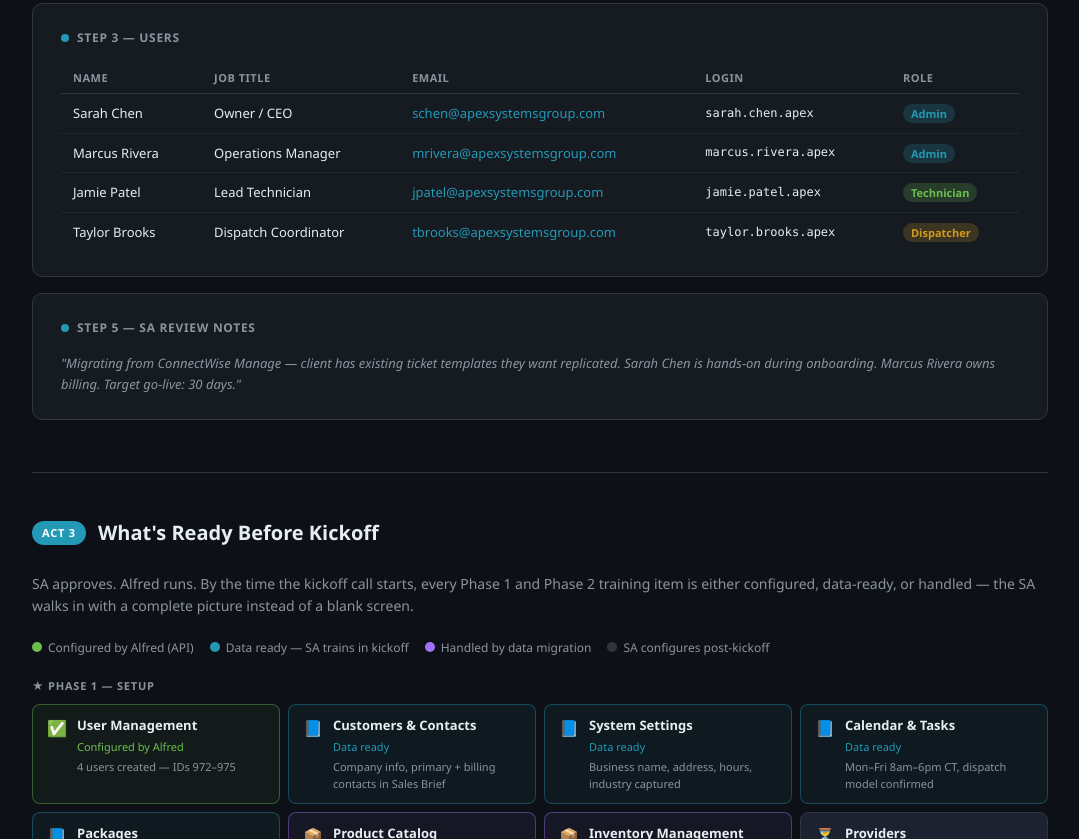
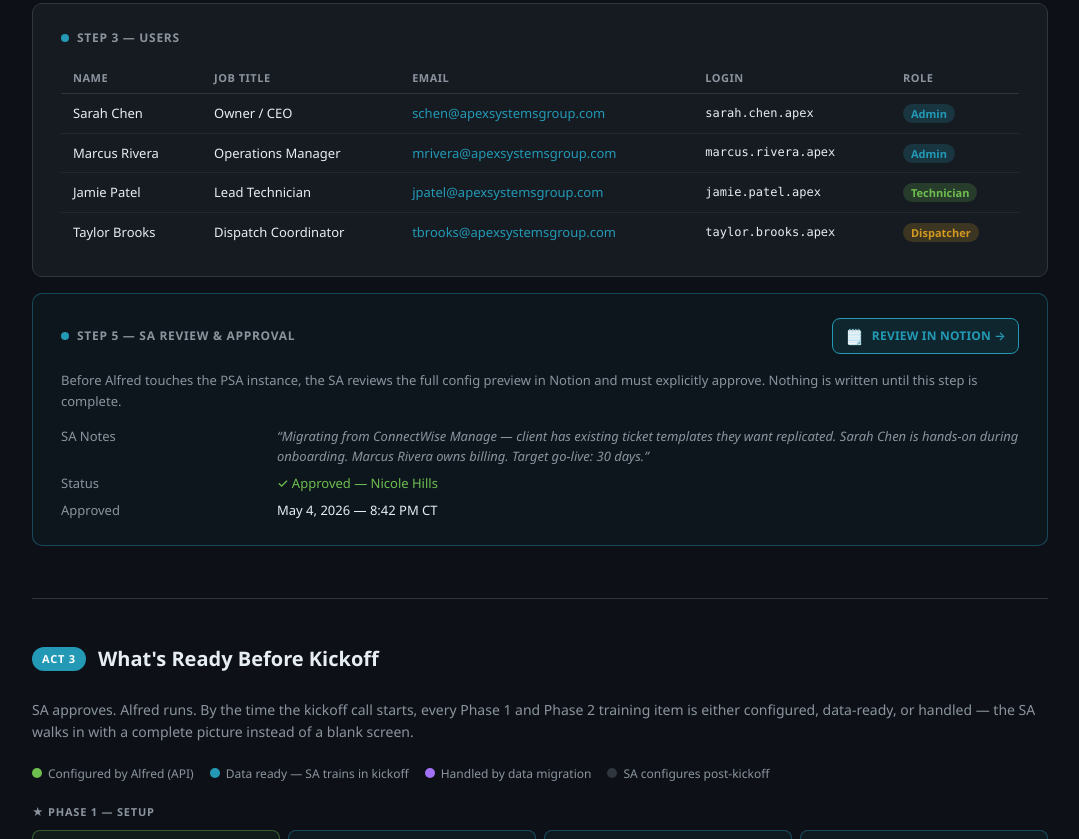
Before and after one commit to aiextucker/Onboarding-Automation-Project, a plain HTML site: page demo-walkthrough.html in a window 1280 px wide. Shown: the part 1890-2729 px from the top of the page, without its empty margins (100-1179 px from the left). Drawn offline with Linux system fonts and the light colour scheme.

Commit message:
Add Notion approval link to demo-walkthrough.html

```diff
--- a/demo-walkthrough.html
+++ b/demo-walkthrough.html
@@ -200,7 +200,7 @@
       <div class="pipeline-arrow">→</div>
       <div class="pipeline-step"><span class="icon">📝</span>Client<br>Questionnaire</div>
       <div class="pipeline-arrow">→</div>
-      <div class="pipeline-step active"><span class="icon">⚡</span>SA Approves<br>Config</div>
+      <div class="pipeline-step active"><span class="icon">🗒️</span>SA Approves<br>in Notion</div>
       <div class="pipeline-arrow">→</div>
       <div class="pipeline-step active"><span class="icon">🔌</span>Alfred Pushes<br>to PSA API</div>
       <div class="pipeline-arrow">→</div>
@@ -322,9 +322,22 @@
       </table>
     </div>
 
-    <div class="card">
-      <div class="card-title"><span class="dot"></span>Step 5 — SA Review Notes</div>
-      <p style="font-size:13px; color:var(--muted); font-style:italic;">"Migrating from ConnectWise Manage — client has existing ticket templates they want replicated. Sarah Chen is hands-on during onboarding. Marcus Rivera owns billing. Target go-live: 30 days."</p>
+    <div class="card" style="border-color: rgba(35,153,181,0.4); background: rgba(35,153,181,0.04);">
+      <div class="card-title" style="justify-content:space-between;">
+        <span style="display:flex;align-items:center;gap:8px;"><span class="dot"></span>Step 5 — SA Review &amp; Approval</span>
+        <a class="open-btn" href="https://www.notion.so/2e1a59b7e7b28056b3c1f6331f00c9dd" target="_blank" style="font-size:12px; padding:5px 12px;">
+          <span class="btn-icon">🗒️</span> Review in Notion →
+        </a>
+      </div>
+      <p style="font-size:13px; color:var(--muted); margin-bottom:14px;">Before Alfred touches the PSA instance, the SA reviews the full config preview in Notion and must explicitly approve. Nothing is written until this step is complete.</p>
+      <div class="kv-grid">
+        <span class="kv-key">SA Notes</span>
+        <span class="kv-val" style="font-style:italic; color:var(--muted);">“Migrating from ConnectWise Manage — client has existing ticket templates they want replicated. Sarah Chen is hands-on during onboarding. Marcus Rivera owns billing. Target go-live: 30 days.”</span>
+        <span class="kv-key">Status</span>
+        <span class="kv-val green">✓ Approved — Nicole Hills</span>
+        <span class="kv-key">Approved</span>
+        <span class="kv-val">May 4, 2026 — 8:42 PM CT</span>
+      </div>
     </div>
   </div>
 
```
